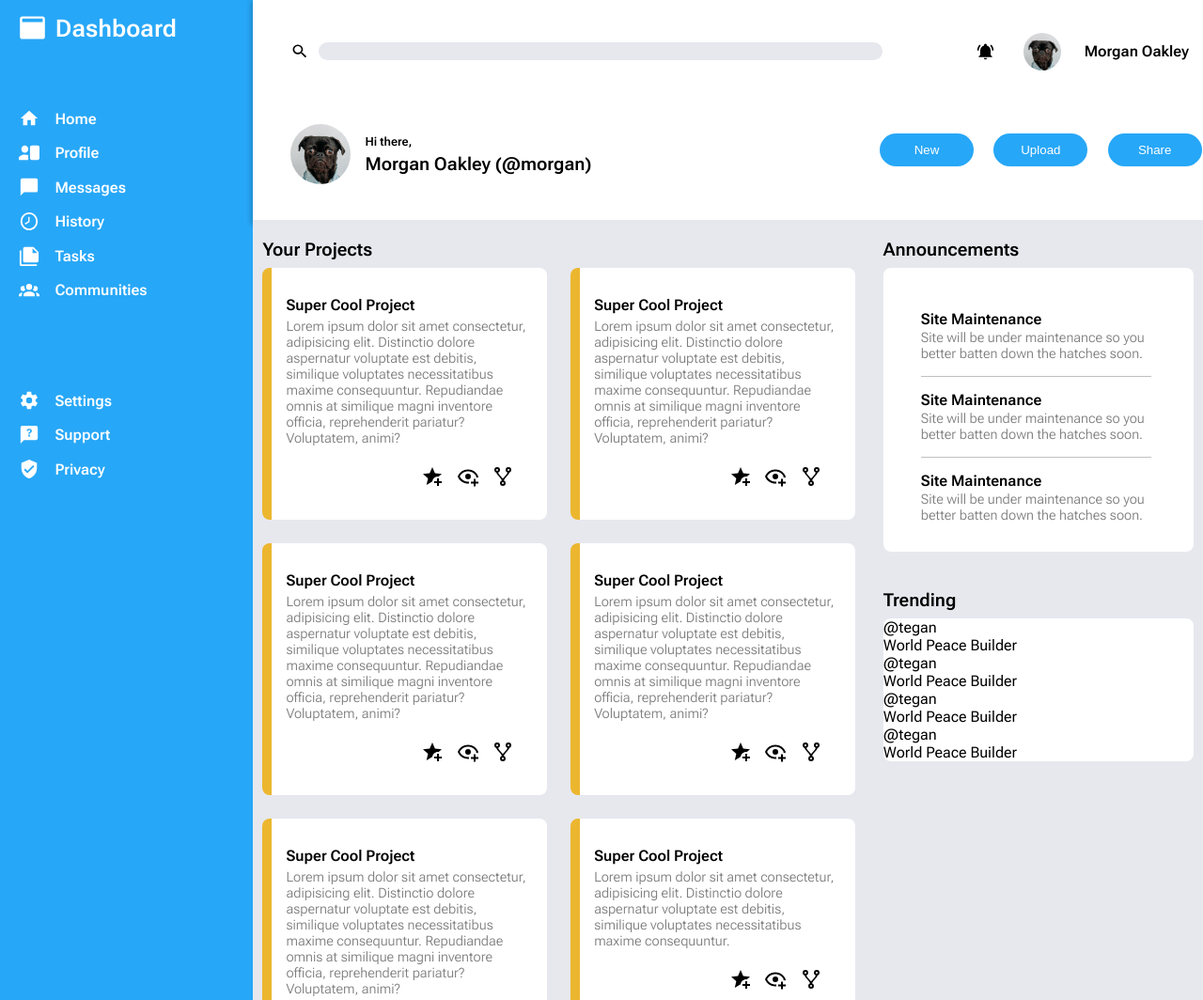
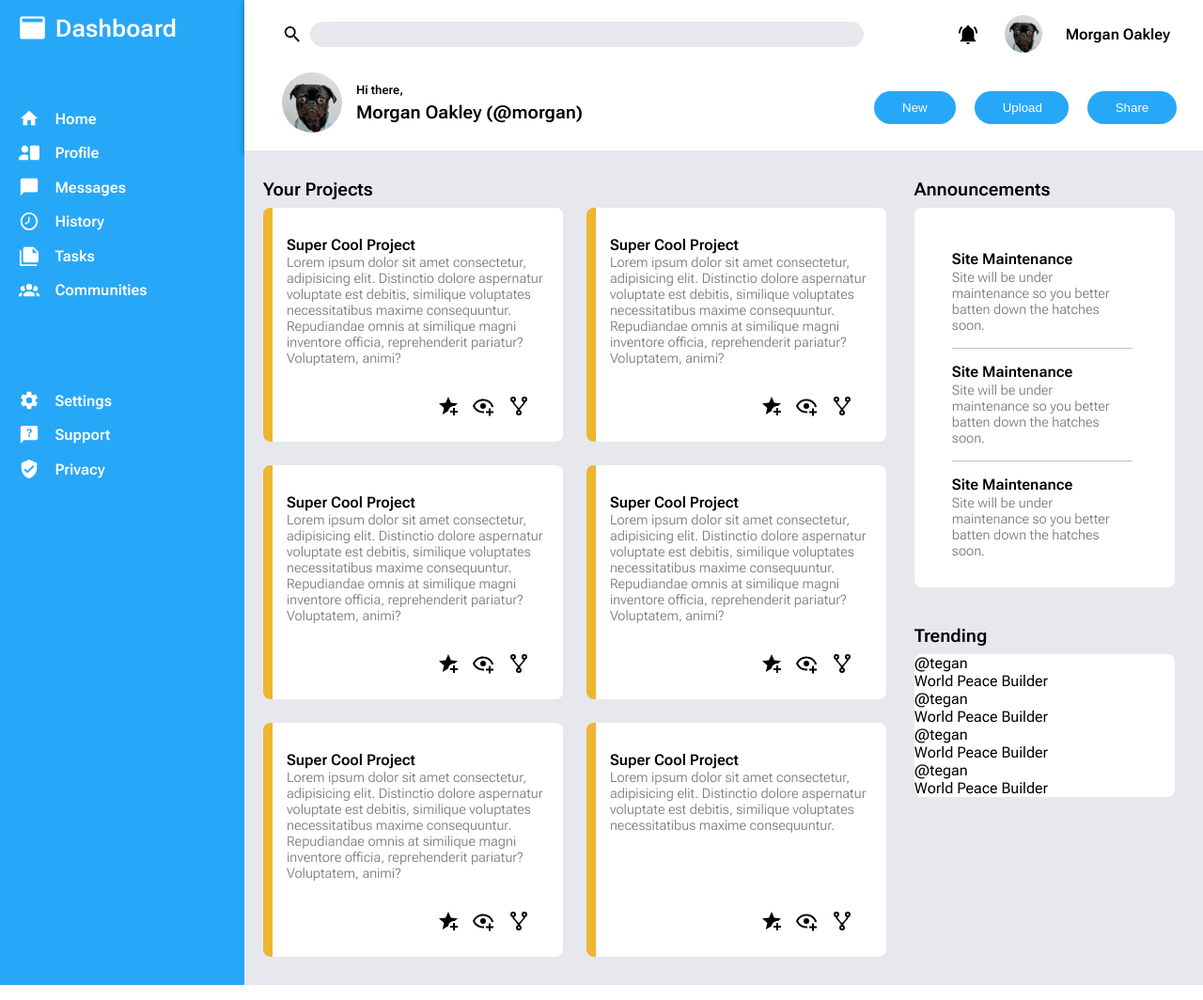
Before and after one commit to derekh3/odin-dashboard, a plain HTML site: page index.html in a window 1280 px wide. Shown: the top 1064 px of the page at 94% size. Drawn offline with Linux system fonts and the light colour scheme.

Commit message:
Adjust padding and change nav spacing

```diff
--- a/styles.css
+++ b/styles.css
@@ -15,11 +15,12 @@ body {
 .container {
   height: 100%;
   display: grid;
-  grid-template-columns: 1fr 3.75fr;
-  grid-template-rows: 1fr 4fr;
+  grid-template-columns: minmax(200px, 260px) 3.75fr;
+  grid-template-rows: .85fr 4fr;
 }
 
 .dashboard {
+  /* min-width: 500px; */
   background-color: rgb(39, 167, 247);
   color: white;
   grid-column: 1;
@@ -78,6 +79,7 @@ body {
   grid-template-columns: 1fr repeat(2, 50px);
   grid-auto-flow: column;
   align-items: center;
+  padding-right: 20px;
 }
 
 .top .first-row .search {
@@ -88,15 +90,16 @@ body {
 
 .top .first-row input {
   width: auto;
-  height: 1.2rem;
-  border-radius: 10px;
+  height: 1.7rem;
+  border-radius: 15px;
   border-width: 0;
   background-color: var(--content-bg-color);
 }
 
 .top .first-row img {
-  height: 1.2rem;
+  height: 1.4rem;
   width: auto;
+  align-self: center;
 }
 
 .top .first-row img[src="profile.png"] {
@@ -115,8 +118,6 @@ body {
   grid-template-columns: 2fr 1.2fr;
   align-items: center;
 }
-
-
 
 .top .second-row .greeting {
   display: grid;
@@ -142,10 +143,13 @@ body {
 }
 
 .top .nav {
-  min-width: 350px;
-  display: grid;
+  min-width: 370px;
+  display: flex;
+  align-items: center;
+  padding-top: 20px;
+  /* display: grid;
   justify-content: left;
-  grid-template-columns: repeat(auto-fit, minmax(100px, 1fr))
+  grid-template-columns: repeat(auto-fit, minmax(100px, 1fr)) */
 }
 
 .top .second-row button {
@@ -153,16 +157,16 @@ body {
   border-radius: 2em;
   background-color: rgb(39, 167, 247);
   color: white;
-  padding: 10px 25px;
+  padding: 10px 30px;
   margin-left: 20px;
   margin-bottom: 10px;
   max-width: 100px;
 }
 
 .content {
-  padding: 20px 10px 30px 10px;
+  padding: 30px 30px 30px 20px;
   display: grid;
-  grid-template-columns: 2fr 1fr;
+  grid-template-columns: 2fr .8fr;
   /* grid-template-rows: 1fr 1fr; */
   background-color: var(--content-bg-color);
 }
@@ -196,12 +200,15 @@ body {
   font-size: .9rem;
   font-weight: 300;
   color: rgb(127, 126, 126);
+  display: grid;
+  grid-template-rows: 20px 1fr 50px;
+  /* align-items: center; */
 }
 
 .project-icons {
   text-align: right;
   margin-right: 15px;
-  margin-top: 20px;
+  margin-top: 30px;
 }
 
 .project-icons img {
```
